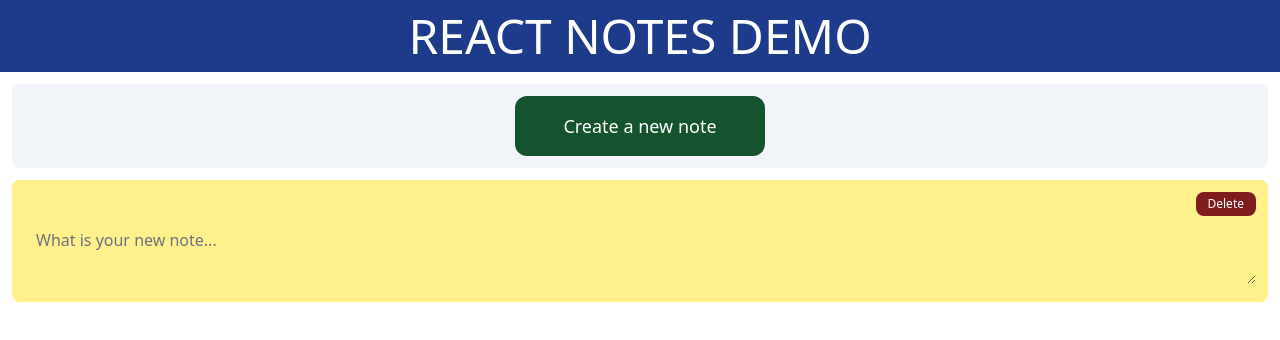
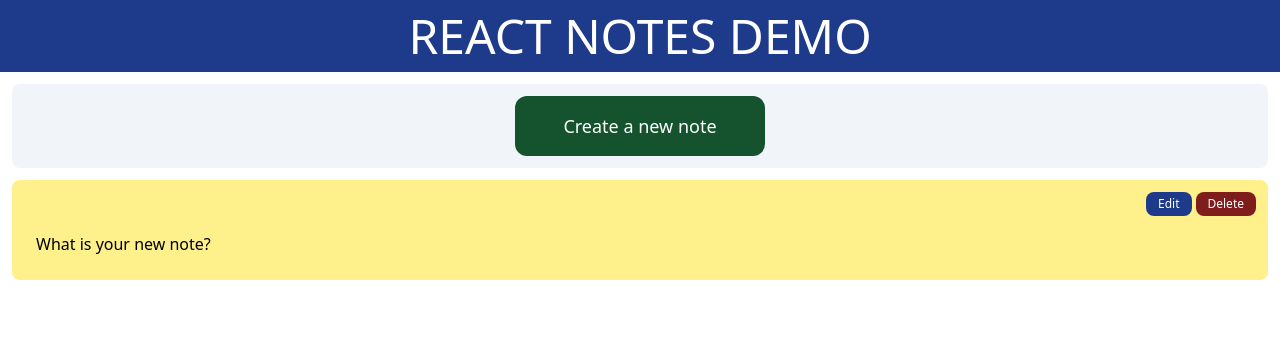
Before and after one commit to zeroamps/react-notes-demo, a React (Vite) app: page / in a window 1280 px wide. Both pictures are taken after a click on the button "Create a new note". Shown: the top 340 px of the page. Built offline with nearby package versions, Linux system fonts and the light colour scheme.

Commit message:
Add editing notes

```diff
--- /dev/null
+++ b/src/layout/Toolbar.tsx
@@ -0,0 +1,7 @@
+export function Toolbar() {
+  return (
+    <div className="bg-blue-900 py-3">
+      <h1 className="text-center text-5xl font-light uppercase text-white">React Notes Demo</h1>
+    </div>
+  );
+}
--- a/src/main.tsx
+++ b/src/main.tsx
@@ -1,73 +1,12 @@
-import React, { useState } from 'react';
+import React from 'react';
 import ReactDOM from 'react-dom/client';
-import { v4 as uuidv4 } from 'uuid';
+import { Toolbar } from './layout/Toolbar';
+import { NoteList } from './notes/NoteList';
 import './styles.css';
 
 ReactDOM.createRoot(document.getElementById('root')!).render(
   <React.StrictMode>
     <Toolbar />
-    <Notes />
+    <NoteList />
   </React.StrictMode>
 );
-
-function Toolbar() {
-  return (
-    <div className="bg-blue-900 py-3">
-      <h1 className="text-center text-5xl font-light uppercase text-white">React Notes Demo</h1>
-    </div>
-  );
-}
-
-interface Note {
-  id: string;
-  value: string;
-}
-
-function Notes() {
-  const [notes, setNotes] = useState([] as Note[]);
-
-  function handleCreateNote() {
-    setNotes((notes) => [...notes, { id: uuidv4(), value: '' }]);
-  }
-
-  function handleUpdateNote(id: string, value: string) {
-    setNotes((notes) =>
-      notes.map((note) => {
-        if (note.id === id) {
-          note.value = value;
-        }
-        return note;
-      })
-    );
-  }
-
-  function handleDeleteNote(id: string) {
-    setNotes((notes) => notes.filter((note) => note.id !== id));
-  }
-
-  const listOfNotes = notes.map((note) => (
-    <div className="relative m-3 rounded-lg bg-yellow-200 p-3 pt-10" key={note.id}>
-      <button
-        className="absolute right-3 top-3 rounded-lg bg-red-900 px-3 py-1 text-xs text-white"
-        onClick={() => handleDeleteNote(note.id)}>
-        Delete
-      </button>
-      <textarea
-        placeholder="What is your new note..."
-        className="w-full overflow-hidden border-none bg-yellow-200 outline-none focus:ring-0"
-        value={note.value}
-        onChange={(e) => handleUpdateNote(note.id, e.target.value)}></textarea>
-    </div>
-  ));
-
-  return (
-    <div className="container mx-auto">
-      <div className="m-3 rounded-lg bg-slate-100 p-3 text-center">
-        <button className="rounded-xl bg-green-900 px-12 py-4 text-lg text-white" onClick={() => handleCreateNote()}>
-          Create a new note
-        </button>
-      </div>
-      {listOfNotes}
-    </div>
-  );
-}
--- /dev/null
+++ b/src/notes/Note.ts
@@ -0,0 +1,4 @@
+export interface Note {
+  id: string;
+  value: string;
+}
--- /dev/null
+++ b/src/notes/NoteDetail.tsx
@@ -0,0 +1,60 @@
+import { useState } from 'react';
+import { Note } from './Note';
+
+export function NoteDetail({
+  note,
+  onUpdate,
+  onDelete
+}: {
+  note: Note;
+  onUpdate: (id: string, value: string) => void;
+  onDelete: (id: string) => void;
+}) {
+  const [editing, setEditing] = useState(false);
+  const [value, setValue] = useState(note.value);
+
+  function handleSave() {
+    onUpdate(note.id, value);
+    setEditing(false);
+  }
+
+  function handleCancel() {
+    setValue(note.value);
+    setEditing(false);
+  }
+
+  return (
+    <div className="relative m-3 rounded-lg bg-yellow-200 p-3 pt-10">
+      <div className="absolute right-3 top-3 flex gap-1">
+        {editing ? (
+          <>
+            <button className="rounded-lg bg-blue-900 px-3 py-1 text-xs text-white" onClick={() => handleSave()}>
+              Save
+            </button>
+            <button className="rounded-lg bg-gray-600 px-3 py-1 text-xs text-white" onClick={() => handleCancel()}>
+              Cancel
+            </button>
+          </>
+        ) : (
+          <button className="rounded-lg bg-blue-900 px-3 py-1 text-xs text-white" onClick={() => setEditing(true)}>
+            Edit
+          </button>
+        )}
+
+        <button className="rounded-lg bg-red-900 px-3 py-1 text-xs text-white" onClick={() => onDelete(note.id)}>
+          Delete
+        </button>
+      </div>
+
+      {editing ? (
+        <textarea
+          className="w-full"
+          value={value}
+          onChange={(e) => setValue(e.target.value)}
+          placeholder="What is your new note?"></textarea>
+      ) : (
+        <p className="p-3">{note.value.length === 0 ? 'What is your new note?' : note.value}</p>
+      )}
+    </div>
+  );
+}
--- /dev/null
+++ b/src/notes/NoteList.tsx
@@ -0,0 +1,42 @@
+import { useState } from 'react';
+import { v4 as uuidv4 } from 'uuid';
+import { NoteDetail } from './NoteDetail';
+import { Note } from './Note';
+
+export function NoteList() {
+  const [notes, setNotes] = useState([] as Note[]);
+
+  function handleCreateNote() {
+    setNotes((notes) => [...notes, { id: uuidv4(), value: '' }]);
+  }
+
+  function handleUpdateNote(id: string, value: string) {
+    setNotes((notes) =>
+      notes.map((note) => {
+        if (note.id === id) {
+          note.value = value;
+        }
+        return note;
+      })
+    );
+  }
+
+  function handleDeleteNote(id: string) {
+    setNotes((notes) => notes.filter((note) => note.id !== id));
+  }
+
+  const listOfNotes = notes.map((note) => (
+    <NoteDetail key={note.id} note={note} onUpdate={handleUpdateNote} onDelete={handleDeleteNote} />
+  ));
+
+  return (
+    <div className="container mx-auto">
+      <div className="m-3 rounded-lg bg-slate-100 p-3 text-center">
+        <button className="rounded-xl bg-green-900 px-12 py-4 text-lg text-white" onClick={() => handleCreateNote()}>
+          Create a new note
+        </button>
+      </div>
+      {listOfNotes}
+    </div>
+  );
+}
```
